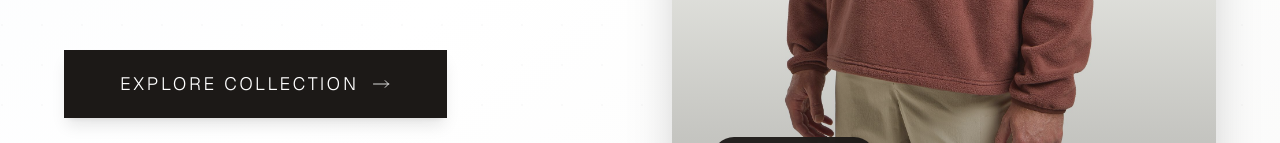
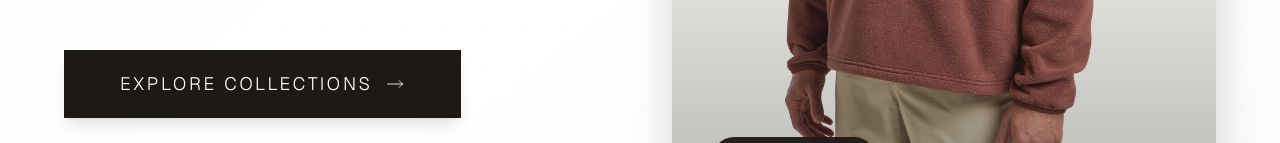
Before and after one commit to dimasrpl1/website-fashion-dimas, a Next.js app: page / in a window 1280 px wide. Shown: the part 657-800 px from the top of the page. Built offline with nearby package versions, Linux system fonts and the light colour scheme; no server answers; the database is empty.

Commit message:
ganti database

```diff
--- a/src/components/hero.tsx
+++ b/src/components/hero.tsx
@@ -87,7 +87,7 @@ export default function Hero() {
                     className="group relative inline-flex items-center justify-center px-8 sm:px-10 lg:px-12 xl:px-14 py-4 sm:py-5 text-sm sm:text-base lg:text-lg font-light tracking-[0.15em] text-white bg-stone-900 hover:bg-stone-800 transition-all duration-500 ease-out overflow-hidden transform hover:scale-[1.02] active:scale-[0.98] shadow-lg hover:shadow-xl"
                   >
                     <span className="relative z-10 flex items-center">
-                      EXPLORE COLLECTION
+                      EXPLORE COLLECTIONS
                       <svg className="ml-3 w-4 h-4 sm:w-5 sm:h-5 transform group-hover:translate-x-2 transition-transform duration-500" fill="none" stroke="currentColor" viewBox="0 0 24 24">
                         <path strokeLinecap="round" strokeLinejoin="round" strokeWidth={1} d="M17 8l4 4m0 0l-4 4m4-4H3" />
                       </svg>
```
